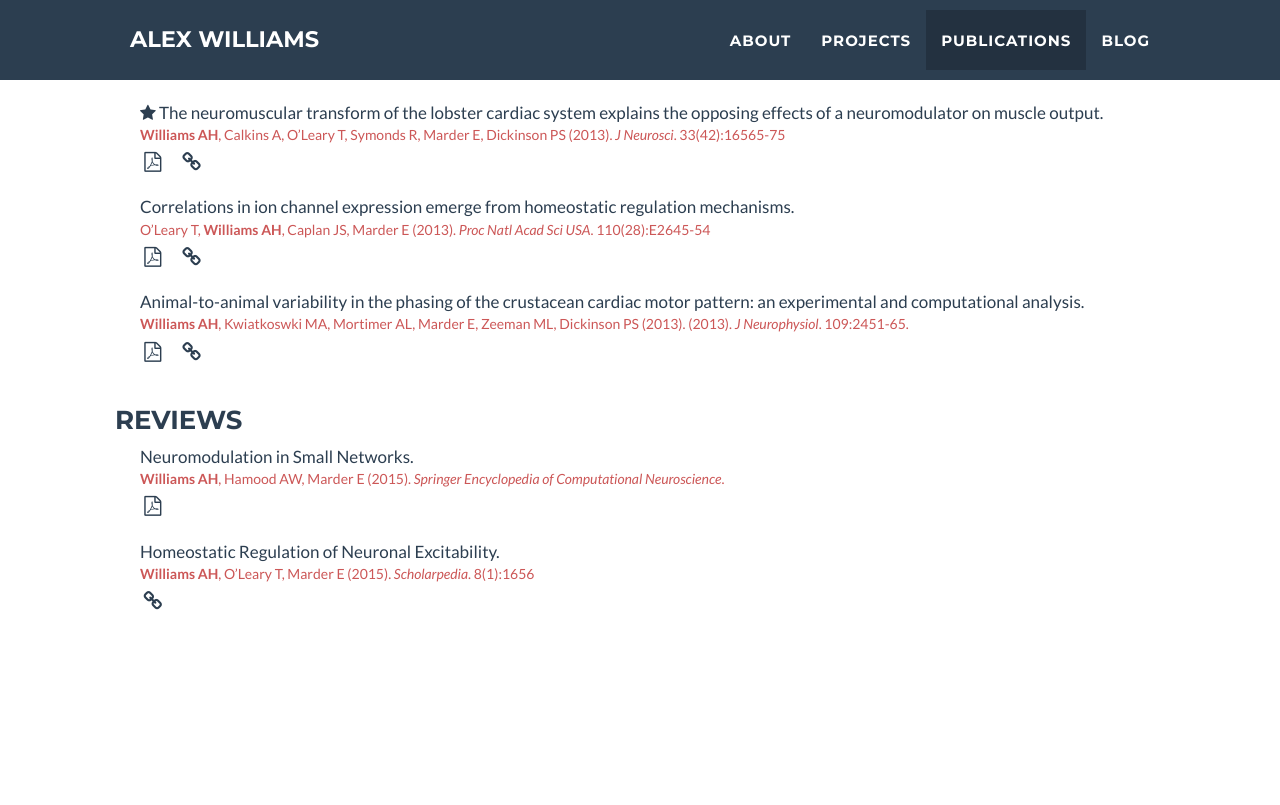
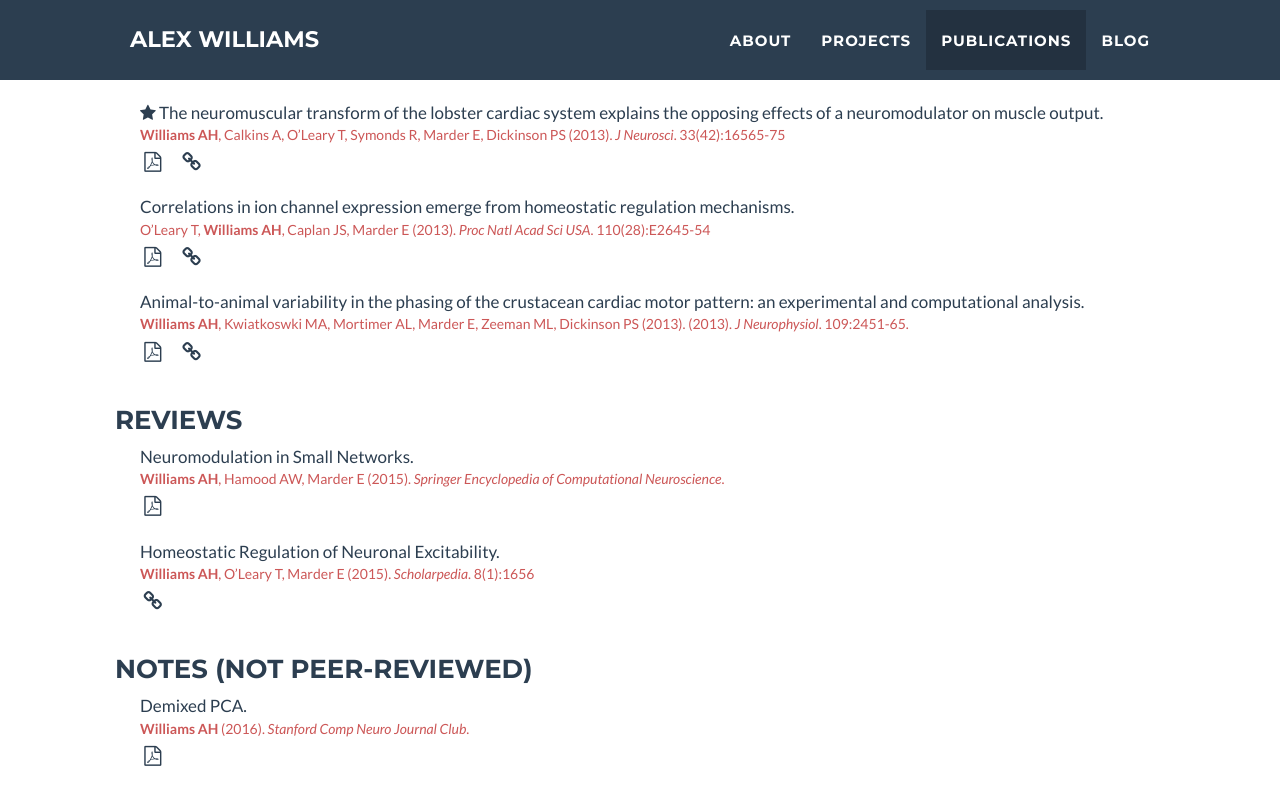
Before and after one commit to ahwillia/ahwillia.github.com, a Jekyll site: the page built from index.html, in a window 1280 px wide and 900 px high, scrolled down 2702 px. Shown: the top 805 px of the window. Built offline with Jekyll 4.4.1, drawn with Linux system fonts in a browser that asks for light colours; nearby versions of some CDN libraries; library files that are not in the unit come from our copies; before the commit the page ends 3447 px from its top, so only the background shows below that.

Commit message:
add notes section

```diff
--- /dev/null
+++ b/_data/notes.yml
@@ -0,0 +1,5 @@
+- title: Demixed PCA.
+  author: <b>Williams AH</b>
+  year: 2016
+  journal: Stanford Comp Neuro Journal Club
+  pdf: /pdf/dpca_notes_2016.pdf
--- a/_includes/publications.html
+++ b/_includes/publications.html
@@ -21,6 +21,12 @@
                     {% include citation.html %}
                 {% endfor %}
                 </ul>
+                <h3>Notes (not peer-reviewed)</h3>
+                <ul class="pub-list">
+                {% for paper in site.data.notes %}
+                    {% include citation.html %}
+                {% endfor %}
+                </ul>
             </div>
         </div>
     </section>
```
Also changed, not shown: 4 other files.
